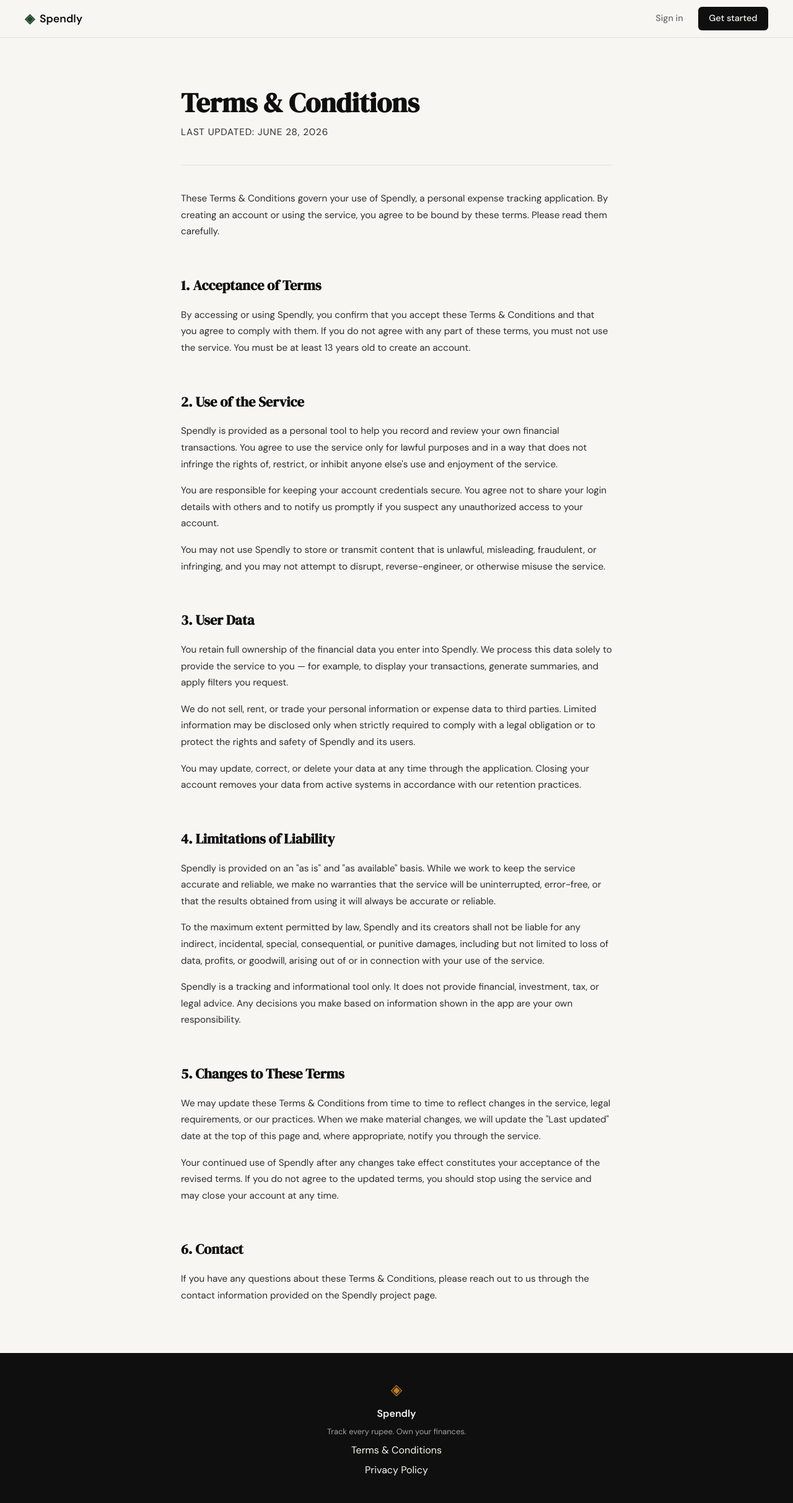
After one commit to rahimx09/spendly, a Flask app: page /terms in a window 1280 px wide. The commit adds this page. Shown: the whole page at 62% size. Run offline with Flask 3, Linux system fonts and the light colour scheme.

Commit message:
landing: add terms and conditions page and route

```diff
--- a/app.py
+++ b/app.py
@@ -20,6 +20,11 @@ def register():
 @app.route("/login")
 def login():
     return render_template("login.html")
+
+
+@app.route("/terms")
+def terms():
+    return render_template("terms.html")
 
 
 # ------------------------------------------------------------------ #
--- a/static/css/style.css
+++ b/static/css/style.css
@@ -508,6 +508,64 @@ a { color: inherit; text-decoration: none; }
 }
 
 /* ------------------------------------------------------------------ */
+/* Legal pages (Terms, Privacy)                                        */
+/* ------------------------------------------------------------------ */
+
+.legal-page {
+    padding: 5rem 2rem 4rem;
+    max-width: 760px;
+    margin: 0 auto;
+}
+
+.legal-inner {
+    display: flex;
+    flex-direction: column;
+}
+
+.legal-header {
+    border-bottom: 1px solid var(--border);
+    padding-bottom: 1.5rem;
+    margin-bottom: 2.5rem;
+}
+
+.legal-title {
+    font-family: var(--font-display);
+    font-size: clamp(2rem, 4vw, 2.75rem);
+    line-height: 1.15;
+    color: var(--ink);
+    margin-bottom: 0.5rem;
+}
+
+.legal-updated {
+    font-size: 0.8rem;
+    color: var(--ink-muted);
+    text-transform: uppercase;
+    letter-spacing: 0.06em;
+}
+
+.legal-intro {
+    font-size: 1.05rem;
+    color: var(--ink-soft);
+    line-height: 1.7;
+    margin-bottom: 2.5rem;
+}
+
+.legal-section-title {
+    font-family: var(--font-display);
+    font-size: 1.4rem;
+    color: var(--ink);
+    margin-top: 2.5rem;
+    margin-bottom: 1rem;
+}
+
+.legal-page p {
+    font-size: 0.95rem;
+    color: var(--ink-soft);
+    line-height: 1.75;
+    margin-bottom: 1rem;
+}
+
+/* ------------------------------------------------------------------ */
 /* Responsive                                                          */
 /* ------------------------------------------------------------------ */
 
--- a/templates/base.html
+++ b/templates/base.html
@@ -34,7 +34,7 @@
             <span class="brand-icon">◈</span>
             <span class="footer-name">Spendly</span>
             <p class="footer-copy">Track every rupee. Own your finances.</p>
-            <a href="#">Terms &amp; Conditions</a>
+            <a href="{{ url_for('terms') }}">Terms &amp; Conditions</a>
             <a href="#">Privacy Policy</a>
         </div>
     </footer>
--- /dev/null
+++ b/templates/terms.html
@@ -0,0 +1,117 @@
+{% extends "base.html" %}
+
+{% block title %}Terms & Conditions — Spendly{% endblock %}
+
+{% block content %}
+
+<section class="legal-page">
+    <div class="legal-inner">
+        <div class="legal-header">
+            <h1 class="legal-title">Terms &amp; Conditions</h1>
+            <p class="legal-updated">Last updated: June 28, 2026</p>
+        </div>
+
+        <p class="legal-intro">
+            These Terms &amp; Conditions govern your use of Spendly, a personal
+            expense tracking application. By creating an account or using the
+            service, you agree to be bound by these terms. Please read them
+            carefully.
+        </p>
+
+        <h2 class="legal-section-title">1. Acceptance of Terms</h2>
+        <p>
+            By accessing or using Spendly, you confirm that you accept these
+            Terms &amp; Conditions and that you agree to comply with them. If
+            you do not agree with any part of these terms, you must not use
+            the service. You must be at least 13 years old to create an
+            account.
+        </p>
+
+        <h2 class="legal-section-title">2. Use of the Service</h2>
+        <p>
+            Spendly is provided as a personal tool to help you record and
+            review your own financial transactions. You agree to use the
+            service only for lawful purposes and in a way that does not
+            infringe the rights of, restrict, or inhibit anyone else's use
+            and enjoyment of the service.
+        </p>
+        <p>
+            You are responsible for keeping your account credentials secure.
+            You agree not to share your login details with others and to
+            notify us promptly if you suspect any unauthorized access to your
+            account.
+        </p>
+        <p>
+            You may not use Spendly to store or transmit content that is
+            unlawful, misleading, fraudulent, or infringing, and you may not
+            attempt to disrupt, reverse-engineer, or otherwise misuse the
+            service.
+        </p>
+
+        <h2 class="legal-section-title">3. User Data</h2>
+        <p>
+            You retain full ownership of the financial data you enter into
+            Spendly. We process this data solely to provide the service to
+            you — for example, to display your transactions, generate
+            summaries, and apply filters you request.
+        </p>
+        <p>
+            We do not sell, rent, or trade your personal information or
+            expense data to third parties. Limited information may be
+            disclosed only when strictly required to comply with a legal
+            obligation or to protect the rights and safety of Spendly and
+            its users.
+        </p>
+        <p>
+            You may update, correct, or delete your data at any time through
+            the application. Closing your account removes your data from
+            active systems in accordance with our retention practices.
+        </p>
+
+        <h2 class="legal-section-title">4. Limitations of Liability</h2>
+        <p>
+            Spendly is provided on an "as is" and "as available" basis.
+            While we work to keep the service accurate and reliable, we make
+            no warranties that the service will be uninterrupted,
+            error-free, or that the results obtained from using it will
+            always be accurate or reliable.
+        </p>
+        <p>
+            To the maximum extent permitted by law, Spendly and its creators
+            shall not be liable for any indirect, incidental, special,
+            consequential, or punitive damages, including but not limited
+            to loss of data, profits, or goodwill, arising out of or in
+            connection with your use of the service.
+        </p>
+        <p>
+            Spendly is a tracking and informational tool only. It does not
+            provide financial, investment, tax, or legal advice. Any
+            decisions you make based on information shown in the app are
+            your own responsibility.
+        </p>
+
+        <h2 class="legal-section-title">5. Changes to These Terms</h2>
+        <p>
+            We may update these Terms &amp; Conditions from time to time to
+            reflect changes in the service, legal requirements, or our
+            practices. When we make material changes, we will update the
+            "Last updated" date at the top of this page and, where
+            appropriate, notify you through the service.
+        </p>
+        <p>
+            Your continued use of Spendly after any changes take effect
+            constitutes your acceptance of the revised terms. If you do not
+            agree to the updated terms, you should stop using the service
+            and may close your account at any time.
+        </p>
+
+        <h2 class="legal-section-title">6. Contact</h2>
+        <p>
+            If you have any questions about these Terms &amp; Conditions,
+            please reach out to us through the contact information
+            provided on the Spendly project page.
+        </p>
+    </div>
+</section>
+
+{% endblock %}
```
